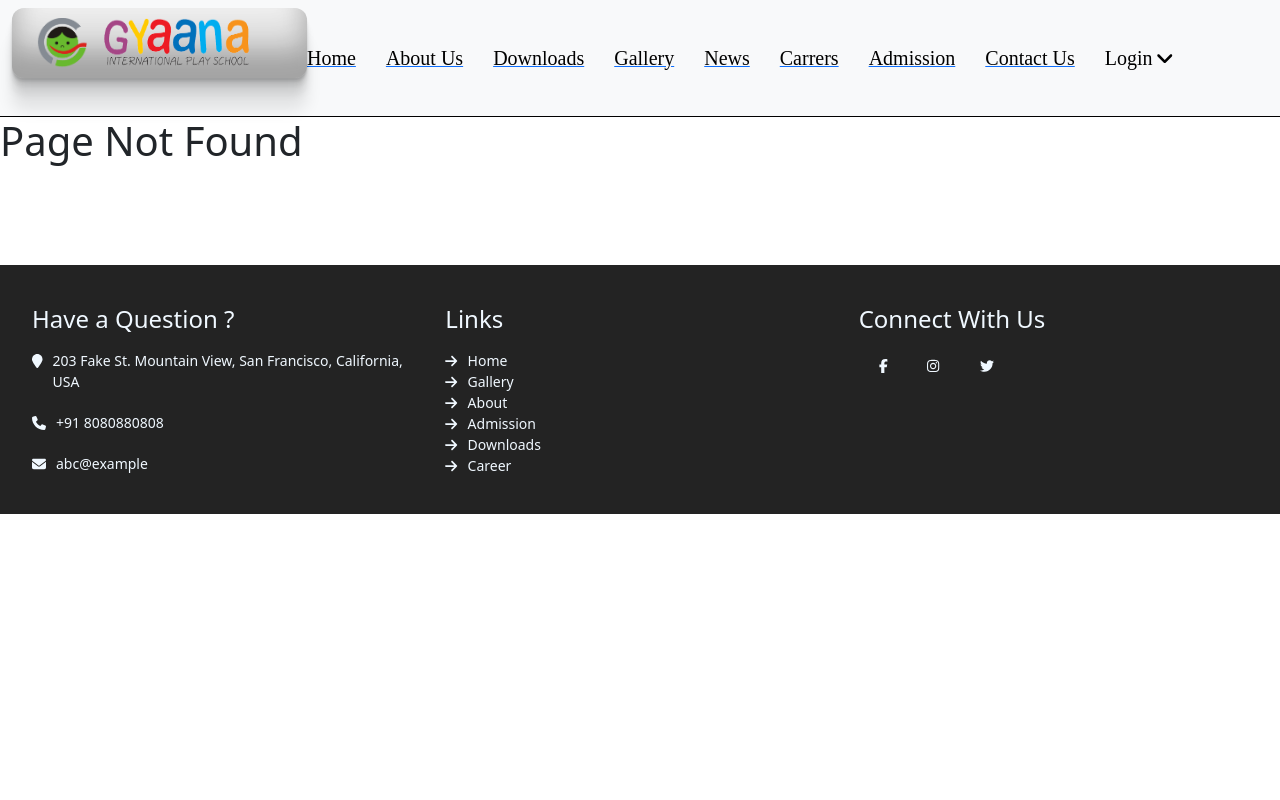
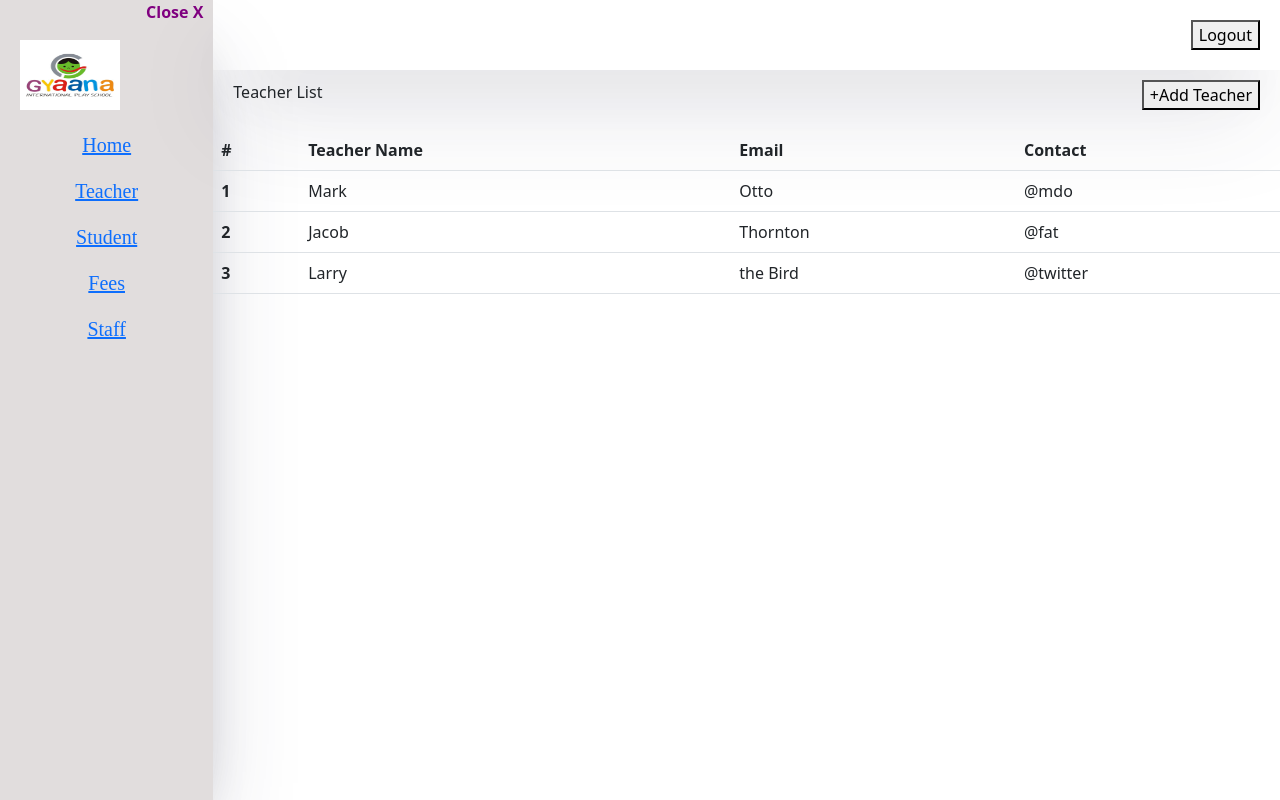
Before and after one commit to udbhavpushkar/gyaana-fe, a Next.js app: page /TeacherList in a window 1280 px wide. Before the commit this address had no page. Built offline with nearby package versions, Linux system fonts and the light colour scheme; sample sign-in values are in the browser's storage.

Commit message:
added AddNeWTeacher page in Admin

```diff
--- a/pages/Admin/index.js
+++ b/pages/Admin/index.js
@@ -1,27 +1,77 @@
+import Image from "next/image"
 import React, { useEffect, useState } from "react"
 import { isLoggedIn, logout } from "../../utilities/auth_services"
 import { getRequest } from "../../utilities/rest_service"
 import styles from "./styles.module.css"
+import imageLogo from "../../assets/images/unnamed.jpg"
+import Teacher from "./../TeacherHome/index"
+import Link from "next/link"
 
-const Admin = () => {
+const Admin = (props) => {
   const [isToggle, setIsToggle] = useState(true)
 
-  useEffect(()=>{
+  const headersData = [
+    {
+      name: "Home",
+      link: "#",
+    },
+    {
+      name: "Teacher",
+      link: "/TeacherList",
+    },
+    {
+      name: "Student",
+      link: "#",
+    },
+    {
+      name: "Fees",
+      link: "#",
+    },
+    {
+      name: "Staff",
+      link: "#",
+    },
+  ]
+
+  useEffect(() => {
     if (!isLoggedIn()) {
-      window.location ="/"
+      window.location = "/"
     }
+  }, [])
 
-  },[])
+  const handleToggle = () => {
+    setIsToggle(!isToggle)
+  }
 
   return (
     <div className={styles.adminWrapper}>
       <div className={styles.adminContanier}>
-        <div className={isToggle ? styles.adminLeftContanier : styles.adminLeftContanierClose}>
-          Left Navdation
-          <p onClick={() => setIsToggle(!isToggle)}>X</p>
-          <div onClick={logout}>Logout</div>
+        <div className={isToggle ? styles.adminLeftContanier : styles.sidebarClose}>
+          <p className={styles.closeButton} onClick={() => setIsToggle(!isToggle)}>
+            Close X
+          </p>
+          <div>
+            <div style={{ marginLeft: "20px" }}>
+              <Image src={imageLogo} height={70} width={100} />
+            </div>
+            <div style={{ textAlign: "center", marginTop: "20px" }}>
+              {headersData.map((item) => (
+                <Link href={item.link} key={item.link}>
+                  <p className={styles.adminHeaderLinks}>{item.name}</p>
+                </Link>
+              ))}
+            </div>
+          </div>
         </div>
-        <div className={styles.adminRightContanier}>Right Content</div>
+        <div className={styles.adminRightContanier}>
+          <div className={styles.menuButtonContainer} style={{ textAlign: "right", padding: "20px" }}>
+            <button onClick={handleToggle} className={isToggle ? styles.sidebarClose : styles.sidebarOpen}>
+              &#9776;
+            </button>
+            <button onClick={logout}>Logout</button>
+          </div>
+          <div>{props.children}</div>
+        </div>
       </div>
     </div>
   )
--- a/pages/Admin/styles.module.css
+++ b/pages/Admin/styles.module.css
@@ -6,20 +6,53 @@
 
 }
 .adminLeftContanier{
-    background-color: red;
+    background-color: rgb(225, 221, 221);
     height: 100vh;
+    min-width: 200px;
     width: 20%;
+    transition: opacity 1s ease-out;
+    /* border: 2px solid red; */
+    box-shadow: rgba(50, 50, 93, 0.25) 0px 50px 100px -20px, rgba(0, 0, 0, 0.3) 0px 30px 60px -30px;
+}
+.menuButtonContainer{
+
+    box-shadow: rgba(50, 50, 93, 0.25) 0px 50px 100px -20px, rgba(0, 0, 0, 0.3) 0px 30px 60px -30px;
 
 }
-/* .adminLeftContanierClose{
-    background-color: red;
+
+.closeButton{
+    /* style={{ textAlign: "right", marginRight: "5px", padding: "5px" }} */
+    text-align: right;
+    margin-right: 10px;
+    color: black;
+    cursor: pointer;
+}
+.closeButton:hover{
+    font-weight: 600;
+    color: purple;
+}
+.adminHeaderLinks{
+    font-size: 20px;
+    cursor: pointer;
+    font-family: cursive;
+}
+.adminHeaderLinks:hover{
+    color: purple;
+}
+.adminRightContanier{
     height: 100vh;
-    width: 30%;
+    /* background-color: green; */
+    width: 100%;
+}
+
+.sidebarOpen{
+    display: block;
+
+
+}
+.sidebarClose{
     display: none;
 
-} */
-.adminRightContanier{
-    height: 100vh;
-    background-color: green;
-    width: 80%;
+
+
 }
--- /dev/null
+++ b/pages/TeacherList/index.js
@@ -0,0 +1,52 @@
+import Link from "next/link"
+import React from "react"
+import Admin from "./../admin"
+
+const TeacherList = () => {
+  return (
+    <Admin>
+      <div>
+        <div style={{ display: "flex", justifyContent: "space-between", padding: "10px 20px" }}>
+          <p>Teacher List</p>
+          <Link href="/AddNewTeacher">
+            <button>+Add Teacher</button>
+          </Link>
+        </div>
+        <div>
+          <table class="table">
+            <thead>
+              <tr>
+                <th scope="col">#</th>
+                <th scope="col">Teacher Name</th>
+                <th scope="col">Email</th>
+                <th scope="col">Contact</th>
+              </tr>
+            </thead>
+            <tbody>
+              <tr>
+                <th scope="row">1</th>
+                <td>Mark</td>
+                <td>Otto</td>
+                <td>@mdo</td>
+              </tr>
+              <tr>
+                <th scope="row">2</th>
+                <td>Jacob</td>
+                <td>Thornton</td>
+                <td>@fat</td>
+              </tr>
+              <tr>
+                <th scope="row">3</th>
+                <td>Larry</td>
+                <td>the Bird</td>
+                <td>@twitter</td>
+              </tr>
+            </tbody>
+          </table>
+        </div>
+      </div>
+    </Admin>
+  )
+}
+
+export default TeacherList
```
Also changed, not shown: pages/AddNewTeacher/index.js (added, +34 -0 lines), pages/AdminDashboard/index.js (added, +14 -0 lines), pages/AdminHome/index.js (deleted, +0 -11 lines), pages/Login/index.js (+19 -14 lines), 1 other file (tests, documents, lock files or other folders).
